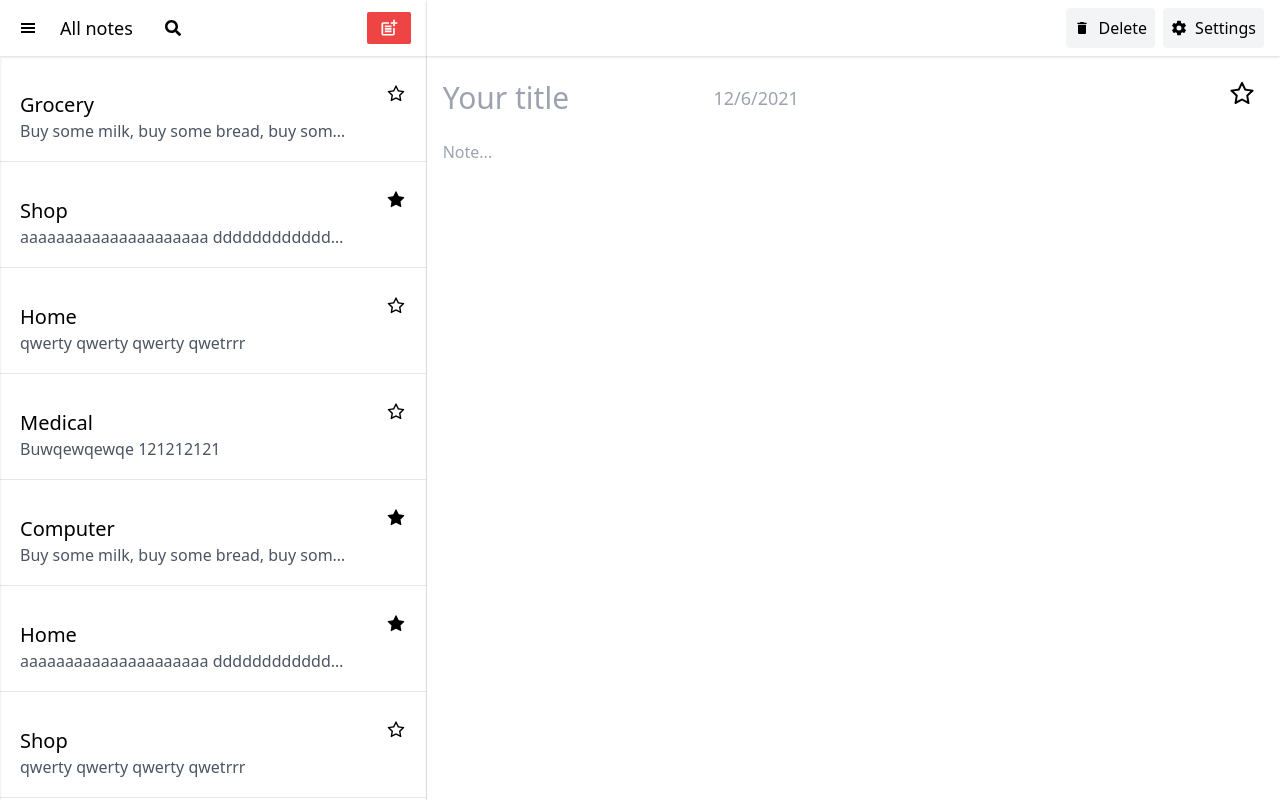
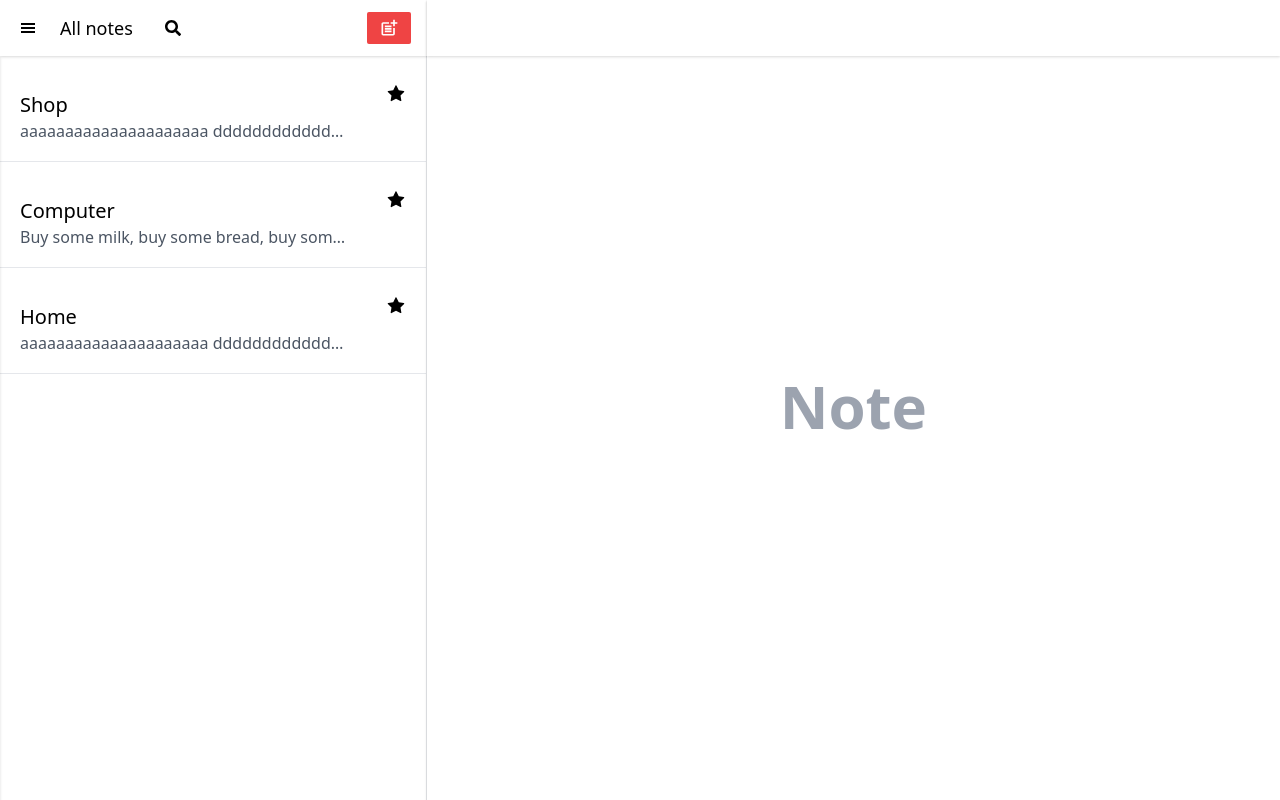
Before and after one commit to viktorfilyk4/react-notes-app, a React (Create React App) app: page / in a window 1280 px wide. Built offline with nearby package versions, Linux system fonts and the light colour scheme.

Commit message:
just commit

```diff
--- a/src/App.js
+++ b/src/App.js
@@ -8,18 +8,27 @@ import NoteNavbar from "./components/NoteNavbar";
 import RightSectionContainer from "./components/RightSectionContainer";
 import LeftSectionContainer from "./components/LeftSectionContainer";
 import { useState } from "react";
-import { LayoutContext, NotesContext, FoldersContext } from "./context";
+import { LayoutContext, NotesContext, FoldersContext, ActiveNoteContext } from "./context";
+import folderNames from "./folderNames";
 
 function App() {
   const [isNoteWindowOpen, setNoteWindowOpen] = useState(false);
+  const [isSomeNoteItemClicked, setSomeNoteItemClicked] = useState(false);
   const [isFoldersSectionOpen, setFoldersSectionOpen] = useState(false);
-  const [showOnlyFavoriteNotes, setShowOnlyFavoriteNotes] = useState(false);
+  const [showNotesOfFolder, setShowNotesOfFolder] = useState(folderNames.all);
+  const [activeNote, setActiveNote] = useState({});
+
+  const layoutContextProviderValue = [
+    [isNoteWindowOpen, setNoteWindowOpen],
+    [isSomeNoteItemClicked, setSomeNoteItemClicked]
+  ];
 
   return (
-    <LayoutContext.Provider value={[isNoteWindowOpen, setNoteWindowOpen]}>
+    <LayoutContext.Provider value={layoutContextProviderValue}>
       <Layout>
+        <ActiveNoteContext.Provider value={[activeNote, setActiveNote]}>
           <LeftSectionContainer>
-          <NotesContext.Provider value={[showOnlyFavoriteNotes, setShowOnlyFavoriteNotes]}>
+            <NotesContext.Provider value={[showNotesOfFolder, setShowNotesOfFolder]}>
               <FoldersContext.Provider value={[isFoldersSectionOpen, setFoldersSectionOpen]}>
                 <Navbar />
                 <ListSectionsContainer>
@@ -34,6 +43,7 @@ function App() {
             <NoteNavbar />
             <NoteInputsSection />
           </RightSectionContainer>
+        </ActiveNoteContext.Provider>
       </Layout>
     </LayoutContext.Provider>
   );
--- a/src/components/FoldersListItem.jsx
+++ b/src/components/FoldersListItem.jsx
@@ -2,12 +2,11 @@ import React, { useContext } from "react";
 import { NotesContext, FoldersContext } from "../context";
 
 export default function FoldersListItem({ IconComponent, title }) {
-  const [, setShowOnlyFavoriteNotes] = useContext(NotesContext);
+  const [showNotesOfFolder, setShowNotesOfFolder] = useContext(NotesContext);
   const [isFoldersSectionOpen, setFoldersSectionOpen] = useContext(FoldersContext);
 
   const handleClick = (title) => {
-    console.log("CLick on folder", title);
-    setShowOnlyFavoriteNotes(title === "Favorites" ? true : false);
+    setShowNotesOfFolder(title);
     setFoldersSectionOpen(!isFoldersSectionOpen);
   };
 
@@ -17,7 +16,7 @@ export default function FoldersListItem({ IconComponent, title }) {
       onClick={() => handleClick(title)}
     >
       {IconComponent}
-      <h3 className="">{title}</h3>
+      <h3>{title}</h3>
     </button>
   );
 }
--- a/src/components/FoldersListSection.jsx
+++ b/src/components/FoldersListSection.jsx
@@ -3,6 +3,7 @@ import { FiFolder } from "react-icons/fi";
 import { AiOutlineStar } from "react-icons/ai";
 import FoldersListItem from "./FoldersListItem";
 import { FoldersContext } from "../context";
+import folderNames from "../folderNames";
 
 function FoldersListSection({}) {
   const [isFoldersSectionOpen] = useContext(FoldersContext);
@@ -13,8 +14,8 @@ function FoldersListSection({}) {
         isFoldersSectionOpen ? "left-0" : "-left-full"
       }`}
     >
-      <FoldersListItem title="All notes" IconComponent={<FiFolder className="w-5 h-5" />} />
-      <FoldersListItem title="Favorites" IconComponent={<AiOutlineStar className="w-5 h-5" />} />
+      <FoldersListItem title={folderNames.all} IconComponent={<FiFolder className="w-5 h-5" />} />
+      <FoldersListItem title={folderNames.favorites} IconComponent={<AiOutlineStar className="w-5 h-5" />} />
     </div>
   );
 }
--- a/src/components/Navbar.jsx
+++ b/src/components/Navbar.jsx
@@ -3,10 +3,11 @@ import { GiHamburgerMenu } from "react-icons/gi";
 import { FaSearch } from "react-icons/fa";
 import { MdPostAdd } from "react-icons/md";
 import { GrClose } from "react-icons/gr";
-import { FoldersContext } from "../context";
+import { FoldersContext, NotesContext } from "../context";
 
 function Navbar({}) {
   const [isFoldersSectionOpen, setFoldersSectionOpen] = useContext(FoldersContext);
+  const [showNotesOfFolder] = useContext(NotesContext);
 
   return (
     <div className="relative z-20 flex items-center justify-between w-full py-2 pl-2 pr-4 bg-white shadow">
@@ -17,7 +18,7 @@ function Navbar({}) {
         >
           <GiHamburgerMenu className={false ? `hidden` : ""} />
           <GrClose className={`${!false ? "hidden" : ""}`} />
-          <span className="hidden text-lg leading-4 lg:inline-block">All notes</span>
+          <span className="hidden text-lg leading-4 lg:inline-block">{showNotesOfFolder}</span>
         </button>
         <button className="p-3">
           <FaSearch />
--- a/src/components/NoteInputsSection.jsx
+++ b/src/components/NoteInputsSection.jsx
@@ -1,6 +1,7 @@
-import React, { useState } from "react";
+import React, { useState, useContext, useEffect } from "react";
 import { AiOutlineStar, AiFillStar } from "react-icons/ai";
 import { getCurrentDateString } from "../utils";
+import { ActiveNoteContext, LayoutContext } from "../context";
 
 export default function NoteInputsSection() {
   const [isFavorite, setIsFavorite] = useState(false);
@@ -8,19 +9,29 @@ export default function NoteInputsSection() {
   const [noteText, setNoteText] = useState("");
   const [dateString, setDateString] = useState(getCurrentDateString());
 
-  const handleFavoriteBtnClick = () => {
-    setIsFavorite(!isFavorite);
-  }
+  const [activeNote] = useContext(ActiveNoteContext);
+  const [, [isSomeNoteItemClicked]] = useContext(LayoutContext);
 
-  const handleTitleChange = (e) => {
-    setTitle(e.target.value);
-  }
+  useEffect(() => {
+    console.log("NoteInputsSection log");
+    setIsFavorite(activeNote.isFavorite);
+    setTitle(activeNote.title);
+    setNoteText(activeNote.text);
+  }, []);
 
-  const handleNoteTextChange = (e) => {
-    setNoteText(e.target.value);
-  }
+  const handleFavoriteBtnClick = () => {};
+
+  const handleTitleChange = (e) => {};
+
+  const handleNoteTextChange = (e) => {};
 
   return (
+    <div>
+      {!isSomeNoteItemClicked ? (
+        <div className="h-screen flex justify-center items-start pt-80">
+          <h5 className="text-6xl font-bold text-gray-400">Note</h5>
+        </div>
+      ) : (
         <div className="h-screen p-4 overflow-y-scroll pb-20">
           <div className="flex items-start justify-between">
             <div className="flex flex-col items-start gap-2 md:flex-row md:items-center">
@@ -28,21 +39,27 @@ export default function NoteInputsSection() {
                 type="text"
                 placeholder="Your title"
                 className="w-full py-2 overflow-hidden text-xl rounded-sm outline-none md:text-3xl focus:ring whitespace-nowrap overflow-ellipsis md:w-6/12"
-            value={title}
+                value={activeNote.title}
                 onChange={handleTitleChange}
               />
-          <span className="text-lg text-gray-400">{dateString}</span>
+              <span className="text-lg text-gray-400">{activeNote.dateModified}</span>
             </div>
             <button className="p-2" onClick={handleFavoriteBtnClick}>
-          {isFavorite ? <AiFillStar className="w-7 h-7" /> : <AiOutlineStar className="w-7 h-7" />}
+              {activeNote.isFavorite ? (
+                <AiFillStar className="w-7 h-7" />
+              ) : (
+                <AiOutlineStar className="w-7 h-7" />
+              )}
             </button>
           </div>
           <textarea
             className="w-full h-full mt-4 rounded focus:outline-none focus:ring focus:border-blue-300"
             placeholder="Note..."
-        value={noteText}
+            value={activeNote.text}
             onChange={handleNoteTextChange}
           ></textarea>
         </div>
+      )}
+    </div>
   );
 }
--- a/src/components/NoteNavbar.jsx
+++ b/src/components/NoteNavbar.jsx
@@ -6,18 +6,17 @@ import CommonButton from "./CommonButton";
 import { LayoutContext } from "../context";
 
 function NoteNavbar() {
-  const [isNoteWindowOpen, setNoteWindowOpen] = useContext(LayoutContext);
+  const [[isNoteWindowOpen, setNoteWindowOpen], [isSomeNoteItemClicked, setSomeNoteItemClicked]] =
+    useContext(LayoutContext);
 
   return (
     <div
-      className={`flex justify-between w-full p-2 pr-4 shadow md:justify-end md:relative md:transition-all ${
-        false ? "md:-right-0" : ""
-      }`}
+      className={`flex justify-between w-full p-2 pr-4 shadow md:justify-end md:relative md:transition-all`}
     >
       <button onClick={() => setNoteWindowOpen(!isNoteWindowOpen)} className="p-2 md:hidden">
         <IoMdArrowRoundBack className="w-5 h-5" />
       </button>
-      <div className="flex justify-end gap-2">
+      <div className={`flex justify-end gap-2 ${!isSomeNoteItemClicked && "md:invisible"}`}>
         <CommonButton IconComponent={<MdDelete />} title="delete" />
         <CommonButton IconComponent={<IoSettingsSharp />} title="settings" />
       </div>
--- a/src/components/NotesListItem.jsx
+++ b/src/components/NotesListItem.jsx
@@ -1,23 +1,30 @@
 import React, { useState, useContext } from "react";
 import { AiOutlineStar } from "react-icons/ai";
 import { AiFillStar } from "react-icons/ai";
-import { LayoutContext } from "../context";
+import { LayoutContext, ActiveNoteContext } from "../context";
 
 export default function NotesListItem({ data }) {
   const { title, text, isFavorite } = data;
-  // const [isFavorite, setAsFavorite] = useState(false);
 
-  const [isNoteWindowOpen, setNoteWindowOpen] = useContext(LayoutContext);
+  const [[isNoteWindowOpen, setNoteWindowOpen], [isSomeNoteItemClicked, setSomeNoteItemClicked]] =
+    useContext(LayoutContext);
+  const [, setActiveNote] = useContext(ActiveNoteContext);
 
   const handleFavoriteBtnClick = (e) => {
     e.stopPropagation();
-    // setAsFavorite(!isFavorite);
+  };
+
+  const handleClick = (noteData) => {
+    console.log(noteData);
+    setActiveNote(noteData);
+    setNoteWindowOpen(!isNoteWindowOpen);
+    if (!isSomeNoteItemClicked) setSomeNoteItemClicked(true);
   };
 
   return (
     <div
       className="flex items-baseline justify-between w-full px-5 pt-5 pb-3 pr-3 transition-all border-b border-gray-200 cursor-pointer hover:bg-teal-600 group"
-      onClick={() => setNoteWindowOpen(!isNoteWindowOpen)}
+      onClick={() => handleClick(data)}
     >
       <div className="w-11/12 text-left">
         <h4 className="text-xl font-medium group-hover:text-white">{title}</h4>
--- a/src/components/NotesListSection.jsx
+++ b/src/components/NotesListSection.jsx
@@ -1,14 +1,12 @@
 import React, { useState, useEffect, useContext } from "react";
 import NotesListItem from "./NotesListItem";
-import { NotesContext, FoldersContext } from "../context";
+import { NotesContext } from "../context";
 
 function NotesListSection() {
   const [notes, setNotes] = useState([]);
   const [showOnlyFavoriteNotes] = useContext(NotesContext);
-  // const [isFoldersSectionOpen] = useContext(FoldersContext);
 
   useEffect(() => {
-    console.log("useEffect");
     async function fetchNotes() {
       const notesList = await (await import("../notes")).default;
       setNotes(showOnlyFavoriteNotes ? notesList.filter((note) => note.isFavorite) : notesList);
--- a/src/components/RightSectionContainer.jsx
+++ b/src/components/RightSectionContainer.jsx
@@ -3,7 +3,7 @@ import { useContext } from "react";
 import { LayoutContext } from "../context";
 
 function RightSectionWrapper({ children }) {
-  const [isNoteWindowOpen] = useContext(LayoutContext);
+  const [[isNoteWindowOpen]] = useContext(LayoutContext);
 
   return (
     <div
--- a/src/context.js
+++ b/src/context.js
@@ -3,3 +3,4 @@ import React from "react";
 export const LayoutContext = React.createContext({});
 export const NotesContext = React.createContext({});
 export const FoldersContext = React.createContext({});
+export const ActiveNoteContext = React.createContext({});
--- /dev/null
+++ b/src/folderNames.js
@@ -0,0 +1,4 @@
+export default {
+  all: "All notes",
+  favorites: "Favorites",
+};
```
Lines whose indentation alone changed are shown as unchanged.
